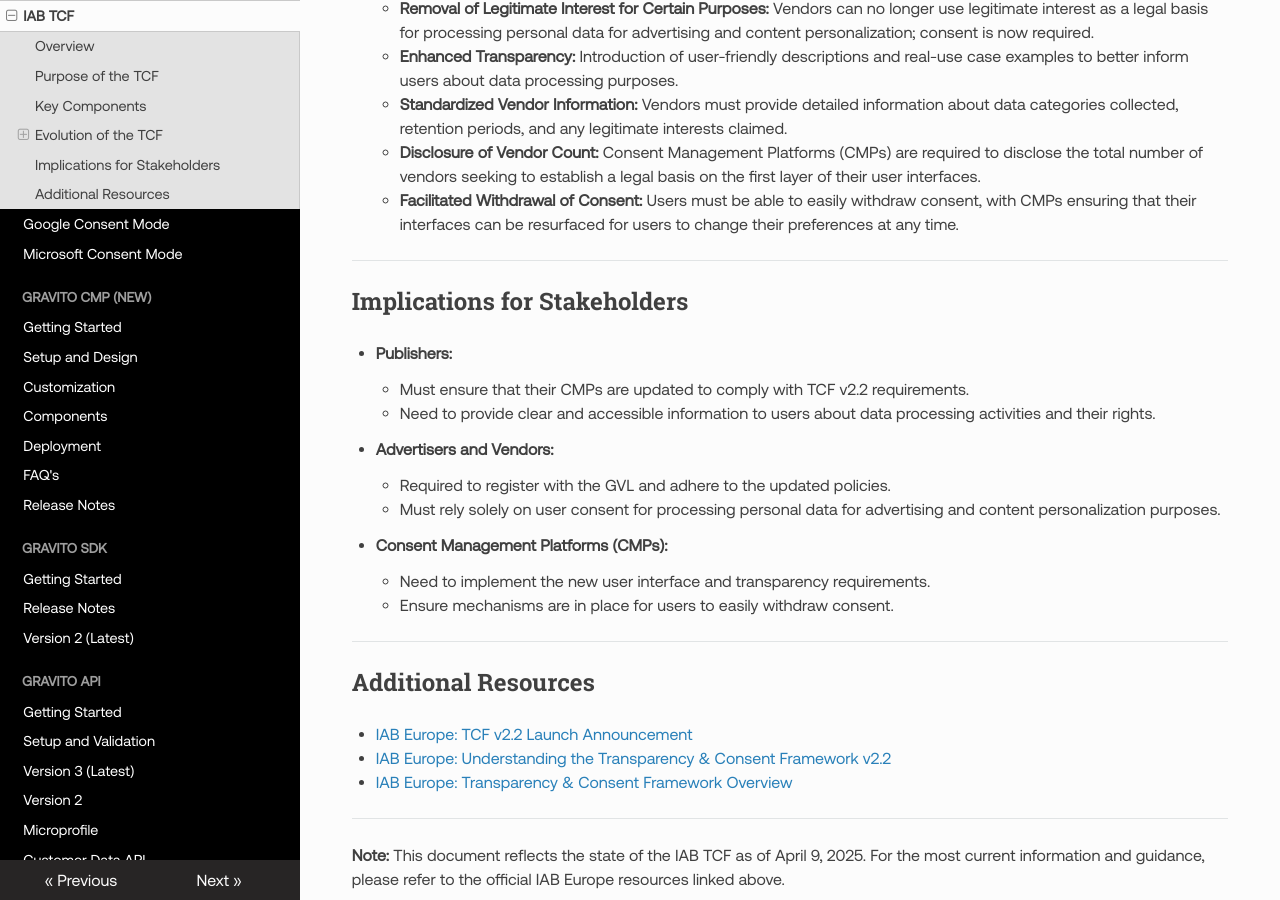
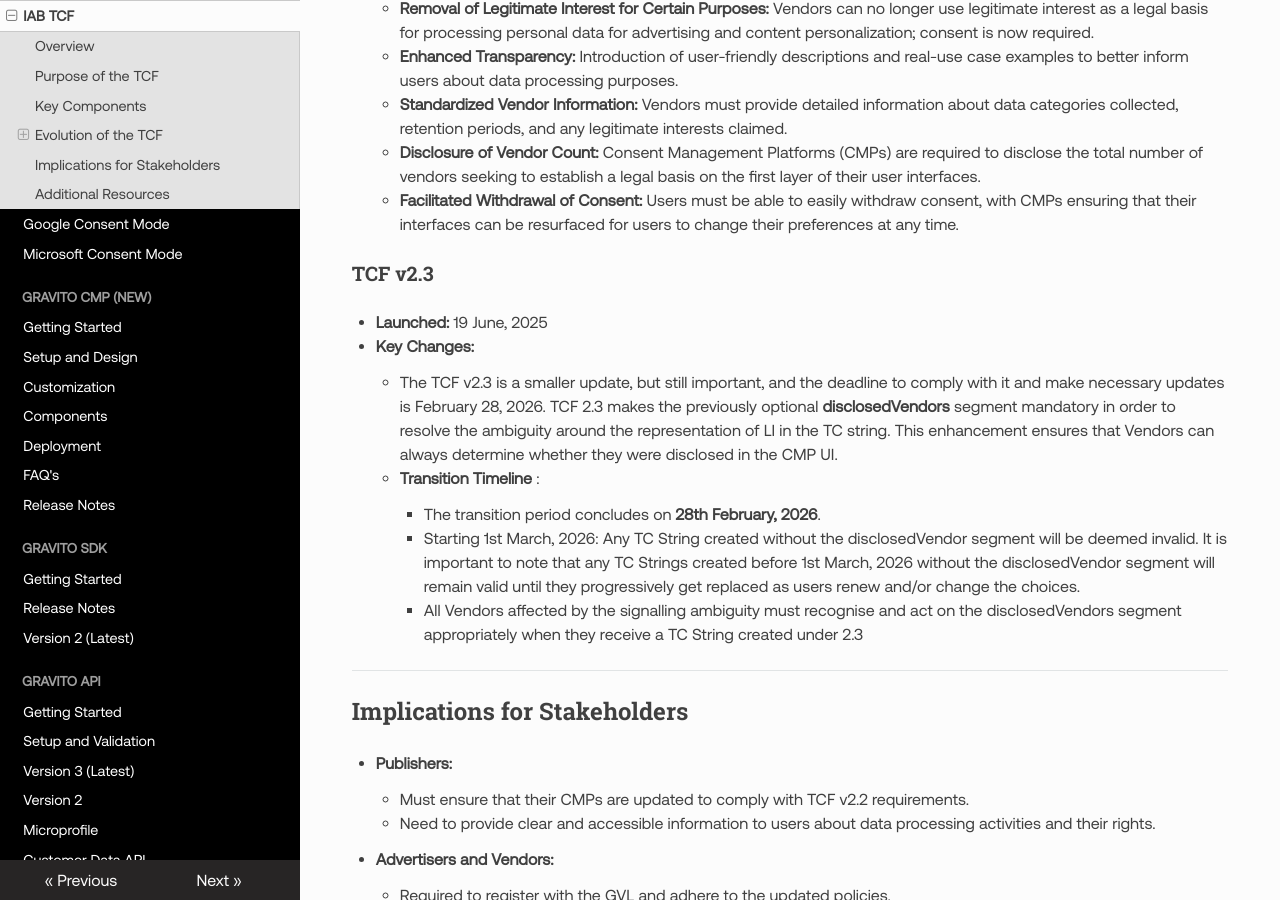
Before and after one commit to GravitoLtd/gravitoltd.github.io, an MkDocs documentation site: the page built from docs/Consent_Management/Iab_tcf.md, in a window 1280 px wide and 900 px high, scrolled down 1791 px. Built offline with MkDocs 1.6.1, drawn with Linux system fonts in a browser that asks for light colours; nearby versions of some CDN libraries; comment, search, counter and statistics services are not loaded.

```diff
--- a/docs/Consent_Management/Iab_tcf.md
+++ b/docs/Consent_Management/Iab_tcf.md
@@ -67,6 +67,15 @@ The TCF aims to:
     - **Disclosure of Vendor Count:** Consent Management Platforms (CMPs) are required to disclose the total number of vendors seeking to establish a legal basis on the first layer of their user interfaces.
     - **Facilitated Withdrawal of Consent:** Users must be able to easily withdraw consent, with CMPs ensuring that their interfaces can be resurfaced for users to change their preferences at any time.
 
+### TCF v2.3
+- **Launched:** 19 June, 2025
+- **Key Changes:**
+    - The TCF v2.3 is a smaller update, but still important, and the deadline to comply with it and make necessary updates is February 28, 2026. TCF 2.3 makes the previously optional **disclosedVendors** segment mandatory in order to resolve the ambiguity around the representation of LI in the TC string. This enhancement ensures that Vendors can always determine whether they were disclosed in the CMP UI.
+    - **Transition Timeline** :
+        - The transition period concludes on **28th February, 2026**.
+        - Starting 1st March, 2026: Any TC String created without the disclosedVendor segment will be deemed invalid. It is important to note that any TC Strings created before 1st    March, 2026 without the disclosedVendor segment will remain valid until they progressively get replaced as users renew and/or change the choices.
+        - All Vendors affected by the signalling ambiguity must recognise and act on the disclosedVendors segment appropriately when they receive a TC String created under 2.3
+
 ---
 
 ## Implications for Stakeholders
```
Also changed, not shown: docs/Gravito_V6_CMP/FAQ.md (+1 -0 lines), docs/Gravito_V6_CMP/FAQ/How_to_upgrade_to_tcf_23.md (added, +46 -0 lines), docs/Gravito_V6_CMP/Getting_Started.md (+5 -1 lines), docs/Gravito_V6_CMP/Release_Notes.md (+2 -1 lines).
